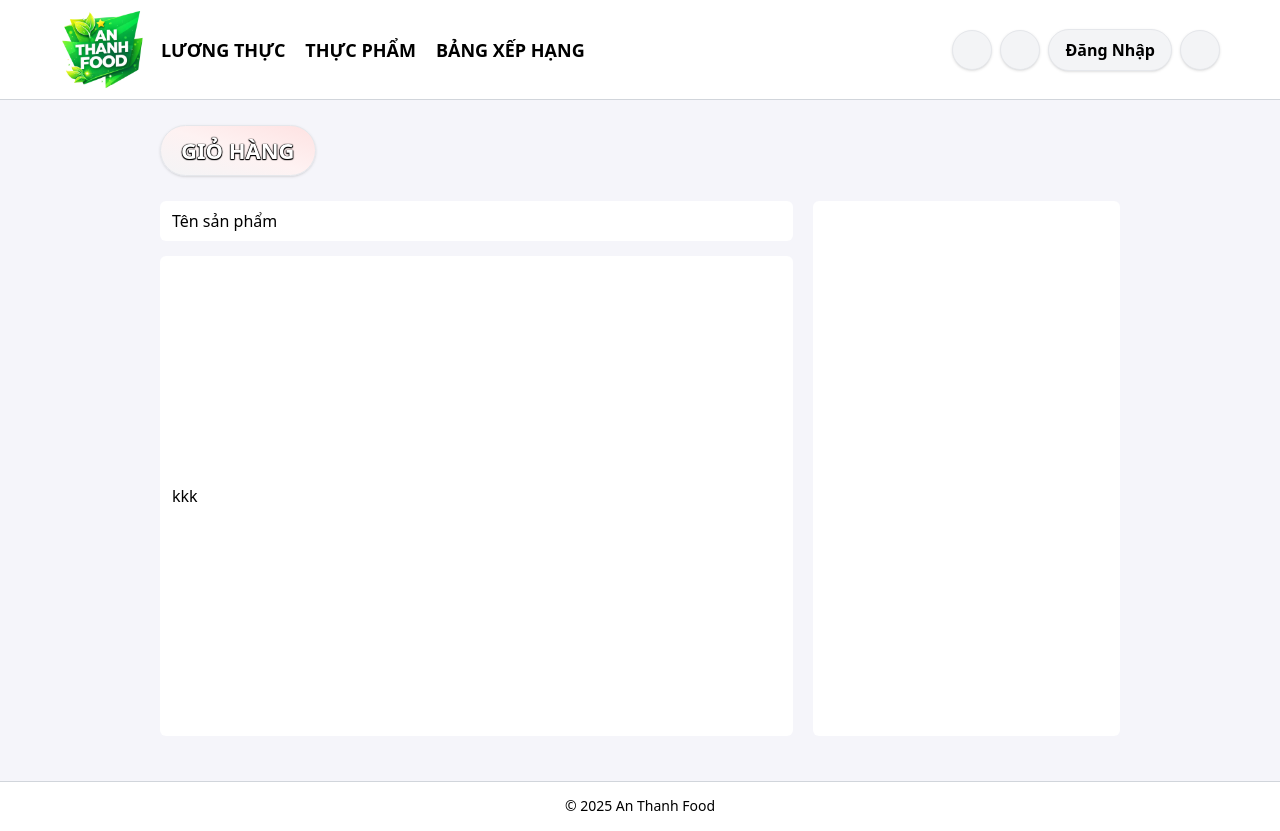
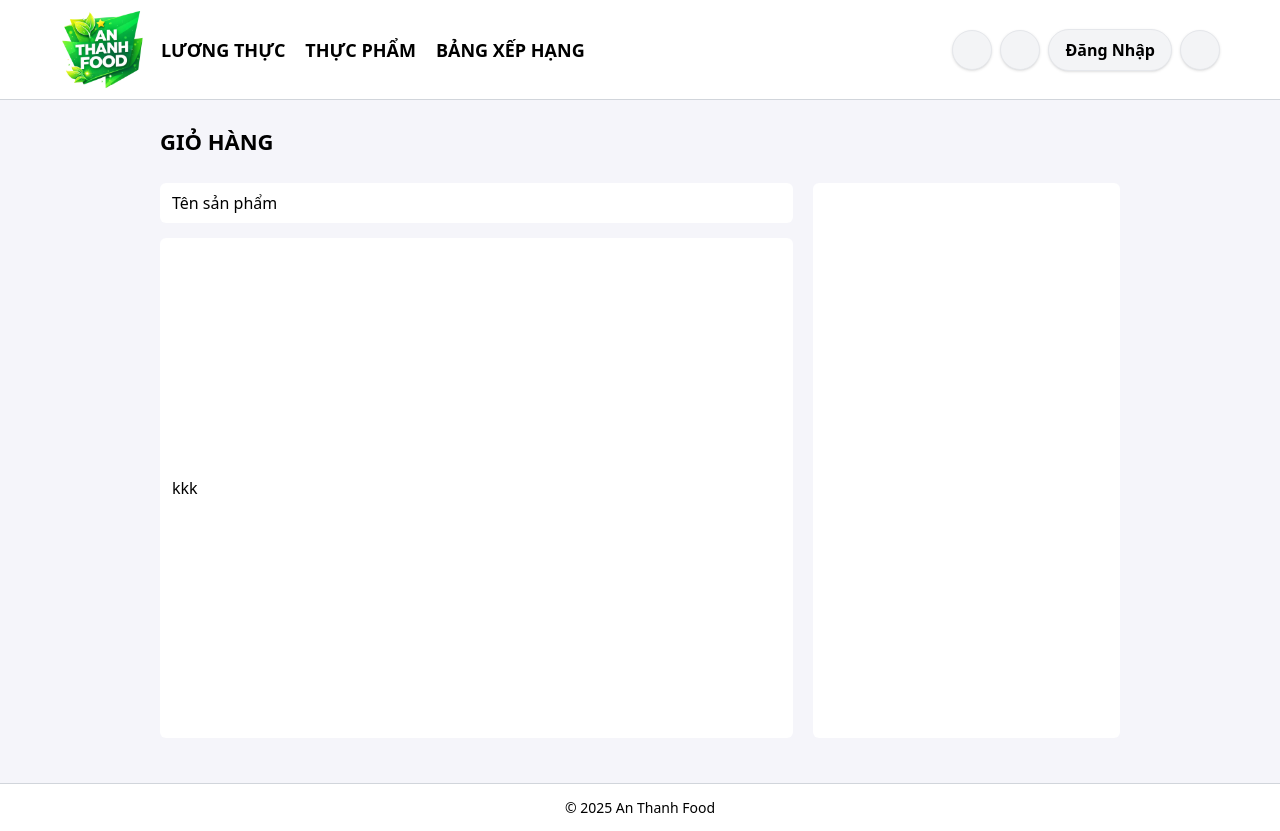
Before and after one commit to SongDuy/web-an-thanh-food, a React (Create React App) app: page /cart in a window 1280 px wide. Built offline with nearby package versions, Linux system fonts and the light colour scheme; some icons are missing.

Commit message:
Update new

```diff
--- a/src/pages/cart/index.js
+++ b/src/pages/cart/index.js
@@ -16,8 +16,8 @@ const CartPage = () => {
       )}
 
       <div className="w-full bg-soft px-[160px] pt-[100px] pb-[45px]">
-        <div className="w-full font-semibold uppercase py-[25px] flex items-center gap-1">
-          <h1 className="text-[22px] text-white text-shadow-black bg-gradient-to-tr from-gray-100 via-red-50 to-red-100 shadow border px-5 py-2 rounded-full">
+        <div className="w-full py-[25px] flex items-center gap-1">
+          <h1 className="text-[22px] text-black font-semibold uppercase">
             Giỏ Hàng
           </h1>
         </div>
@@ -28,7 +28,7 @@ const CartPage = () => {
               Tên sản phẩm
             </div>
 
-            <div className="w-full h-[480px] mt-[15px] bg-white rounded-md flex items-center px-3 py-3">
+            <div className="w-full h-[500px] mt-[15px] bg-white rounded-md flex items-center px-3 py-3">
               kkk
             </div>
           </div>
```
